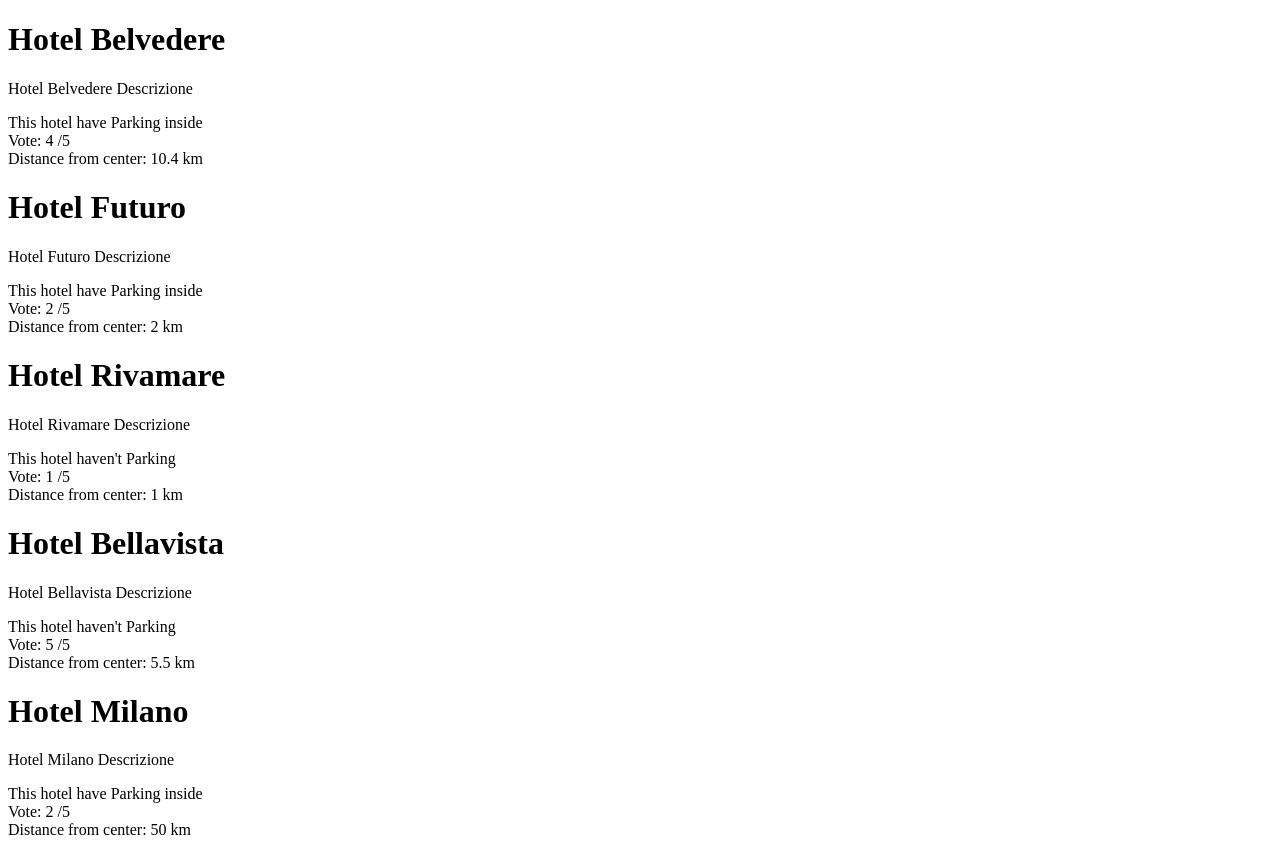
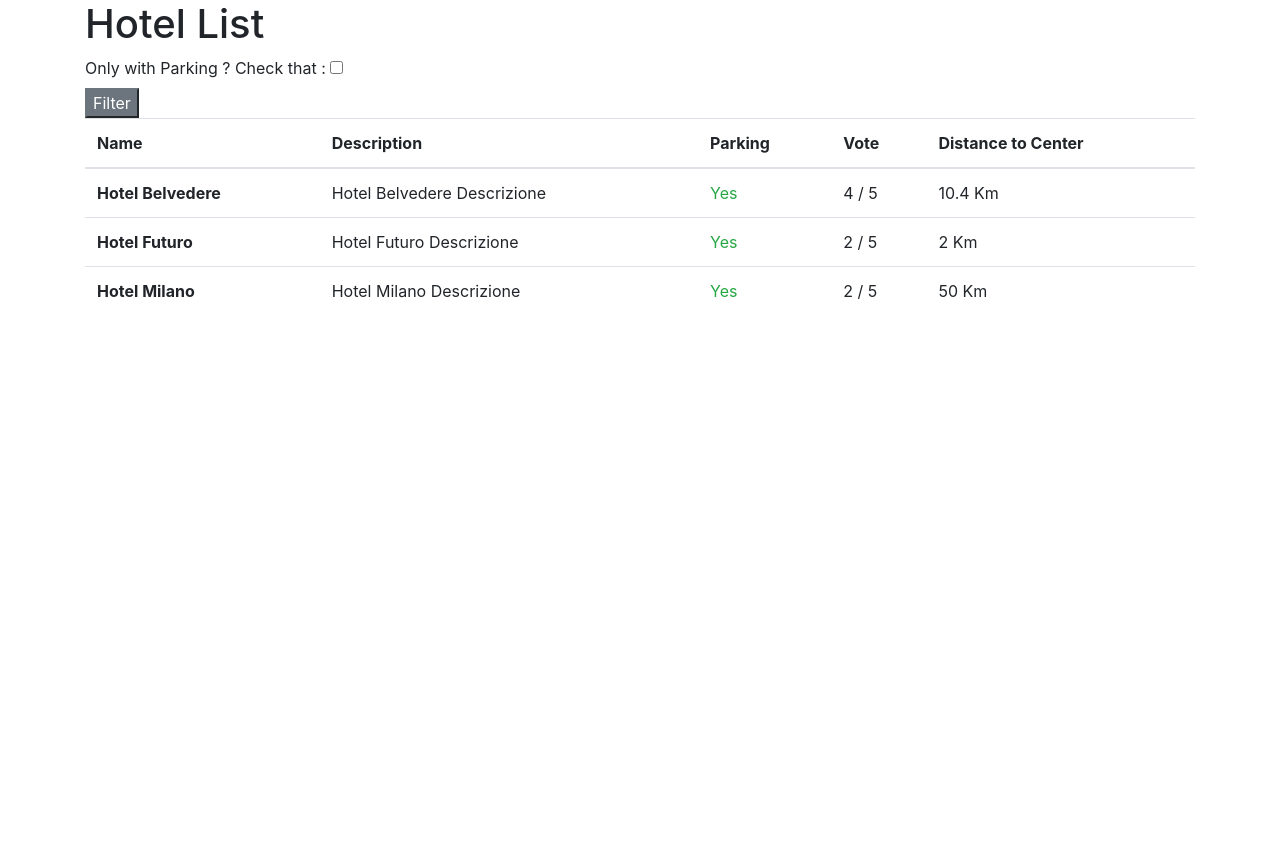
Before and after one commit to Lucaalex00/php-hotel, a PHP site: page /?parking=on in a window 1280 px wide. After the commit the page ends 299 px from the top, so only its background shows below. Run offline with PHP 8.4, Linux system fonts and the light colour scheme.

Commit message:
add Bootstrap's Style & Add parkingCheck Function with checkBox on form

```diff
--- a/index.php
+++ b/index.php
@@ -1,5 +1,7 @@
+
+
+
 <?php
-
 /*
 Partiamo da questo array di hotel. https://www.codepile.net/pile/OEWY7Q1G Stampare tutti i nostri hotel con tutti i dati disponibili.
 Iniziate in modo graduale. Prima stampate in pagina i dati, senza preoccuparvi dello stile. Dopo aggiungete Bootstrap e mostrate le informazioni con una tabella.
@@ -8,7 +10,6 @@ Bonus:
 */
 
 $hotels = [
-
     [
         'name' => 'Hotel Belvedere',
         'description' => 'Hotel Belvedere Descrizione',
@@ -44,12 +45,17 @@ $hotels = [
         'vote' => 2,
         'distance_to_center' => 50
     ],
-
 ];
 
-    function parkingCheck($parking){
-        return $parking ? "This hotel have Parking inside" : "This hotel haven't Parking";
-    };
+// Parking check Function
+function parkingCheck($parking)
+{
+    if ($parking) {
+        return '<span class="text-success">Yes</span>';
+    } else {
+        return '<span class="text-danger">No</span>';
+    }
+}
 
 ?>
 
@@ -59,20 +65,51 @@ $hotels = [
     <meta charset="UTF-8">
     <meta name="viewport" content="width=device-width, initial-scale=1.0">
     <title>PHP Hotel</title>
+    <link rel="stylesheet" href="https://maxcdn.bootstrapcdn.com/bootstrap/4.5.2/css/bootstrap.min.css">
+    <!-- /BOOTSTRAP -->
+
 </head>
 <body>
 
-    <?php
-    foreach($hotels as $hotel){
-        echo "<h1> $hotel[name] </h1>";
-        echo "<p> $hotel[description] </p>";
-        echo "<div class=parking> <span>".
-        parkingCheck($hotel["parking"]) . "</span> </div>";
-        echo  "<div> Vote: $hotel[vote]  /5 </div>";
-        echo  "<div> Distance from center: $hotel[distance_to_center] km </div>";
+    <div class="container">
+        <h1>Hotel List</h1>
 
-    }
-    ?>
+        <!-- Form to filter parkings' hotel -->
+        <form method="GET">
+            <label for="parking"> Only with Parking ? Check that :</label>
+            <input type="checkbox" name="parking"> <!-- ON or OFF --> <br>
+            <button class="btn-secondary" type="submit"> Filter </button>
+        </form>
+
+        <!-- Table with Hotels' Details -->
+        <table class="table">
+            <thead>
+                <tr>
+                    <th>Name</th>
+                    <th>Description</th>
+                    <th>Parking</th>
+                    <th>Vote</th>
+                    <th>Distance to Center</th>
+                </tr>
+            </thead>
+            <tbody>
+                <?php foreach($hotels as $hotel): ?>
+                    <?php if($_GET['parking'] == 'on' && !$hotel['parking'] ) continue; ?>
+                    <!-- CONTINUE: Skip the code inside in this statement and continue to iterate on "FOREACH" cycle over this statement.
+                    In this way, you can control, ALL ELEMENTS in a single moment and print in page together.
+                    -->
+
+                    <tr>
+                        <td class="font-weight-bold"><?php echo $hotel['name']; ?></td>
+                        <td><?php echo $hotel['description']; ?></td>
+                        <td><?php echo parkingCheck($hotel['parking']); ?></td>
+                        <td><?php echo $hotel['vote'] ?> / 5</td>
+                        <td><?php echo $hotel['distance_to_center'] ?> Km</td>
+                    </tr>
+                <?php endforeach; ?>
+            </tbody>
+        </table>
+    </div>
 
 </body>
 </html>
```
Lines whose indentation alone changed are shown as unchanged.
